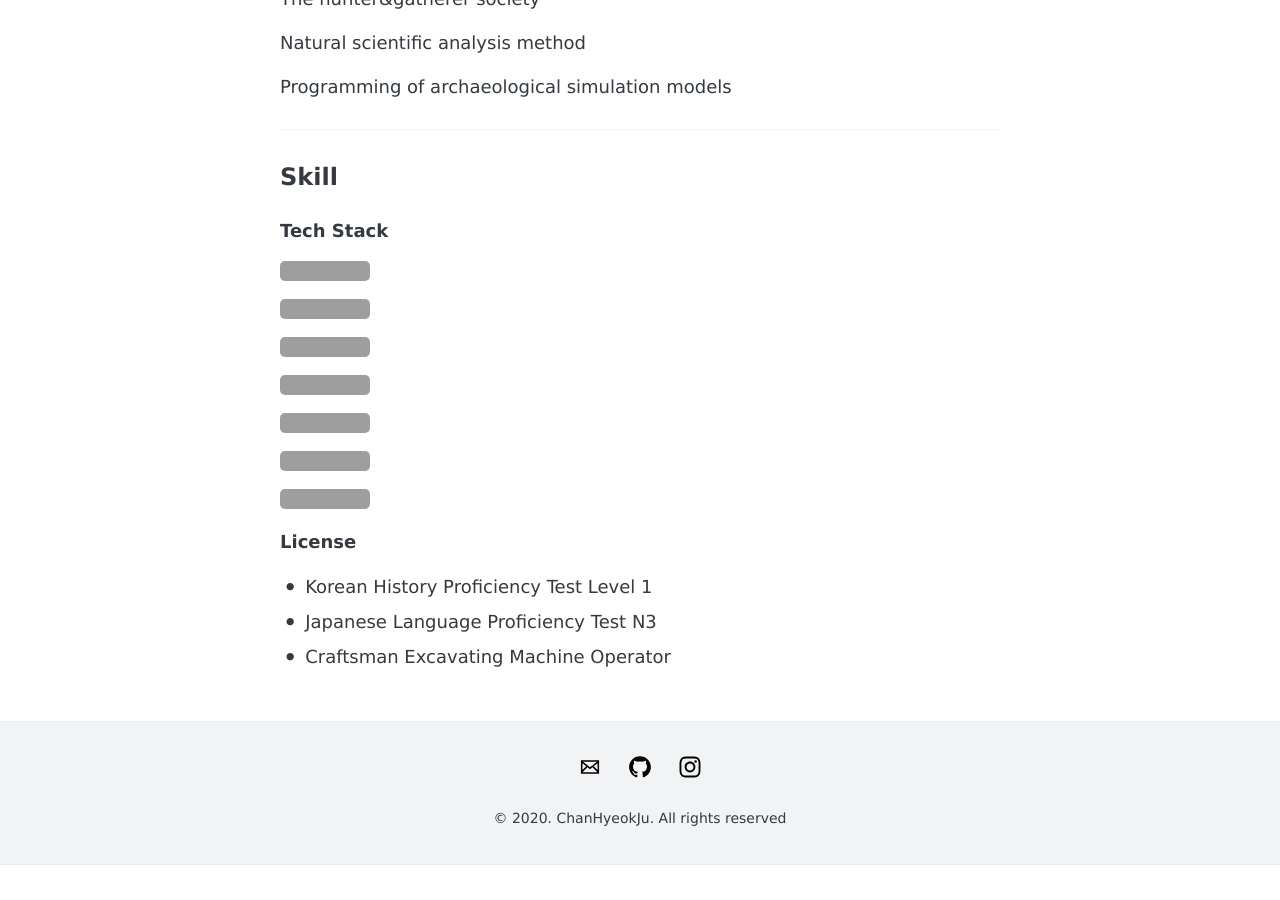
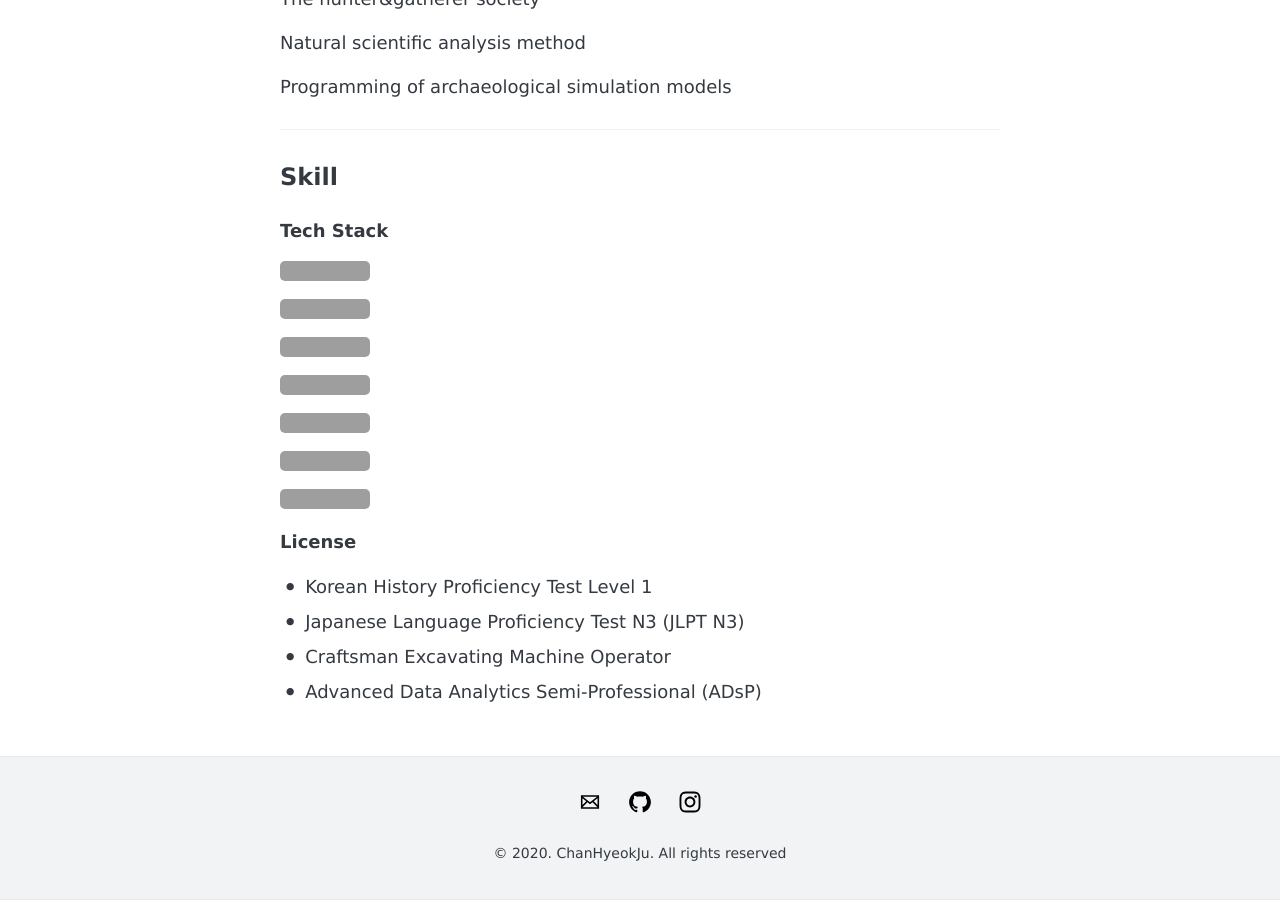
Before and after one commit to mimirep/mimirep.github.io, a Jekyll site: the page built from info.md, in a window 1280 px wide and 900 px high, scrolled down 1069 px, cut to the strip 0-900 px from the top of the window. Built offline with Jekyll 4.4.1, drawn with Linux system fonts in a browser that asks for light colours; before the commit the page ends 1934 px from its top, so only the background shows below that; grey boxes are pictures that could not be loaded.

Commit message:
Update : ADsP
Add ADsP

```diff
--- a/info.md
+++ b/info.md
@@ -59,5 +59,6 @@ Programming of archaeological simulation models
 ##### License
 
 - Korean History Proficiency Test Level 1
-- Japanese Language Proficiency Test N3
+- Japanese Language Proficiency Test N3 (JLPT N3)
 - Craftsman Excavating Machine Operator
+- Advanced Data Analytics Semi-Professional (ADsP)
```
